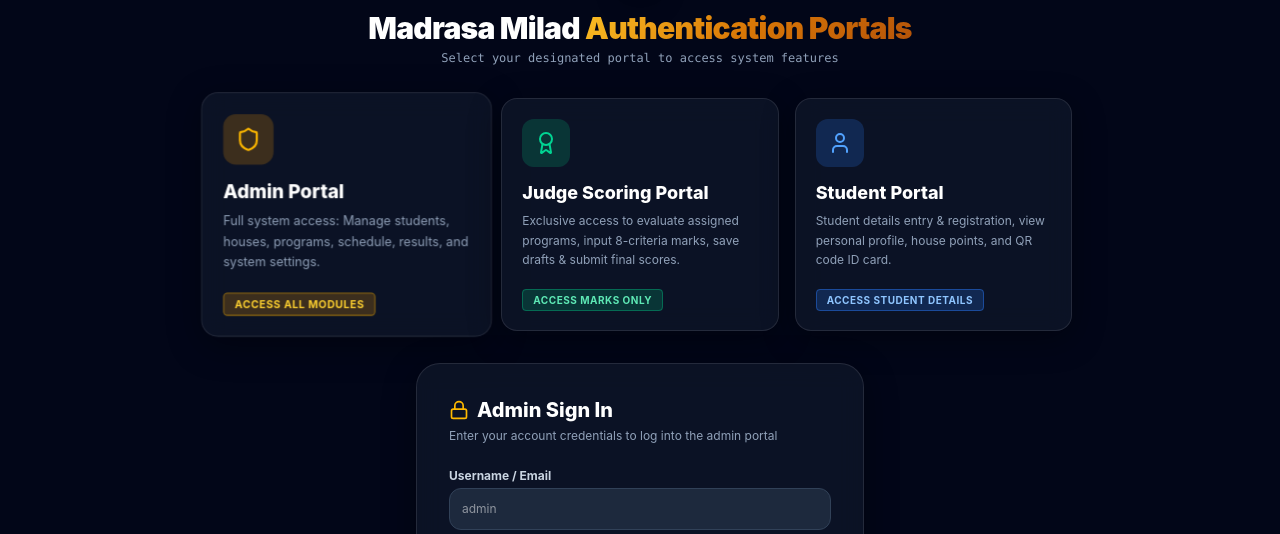
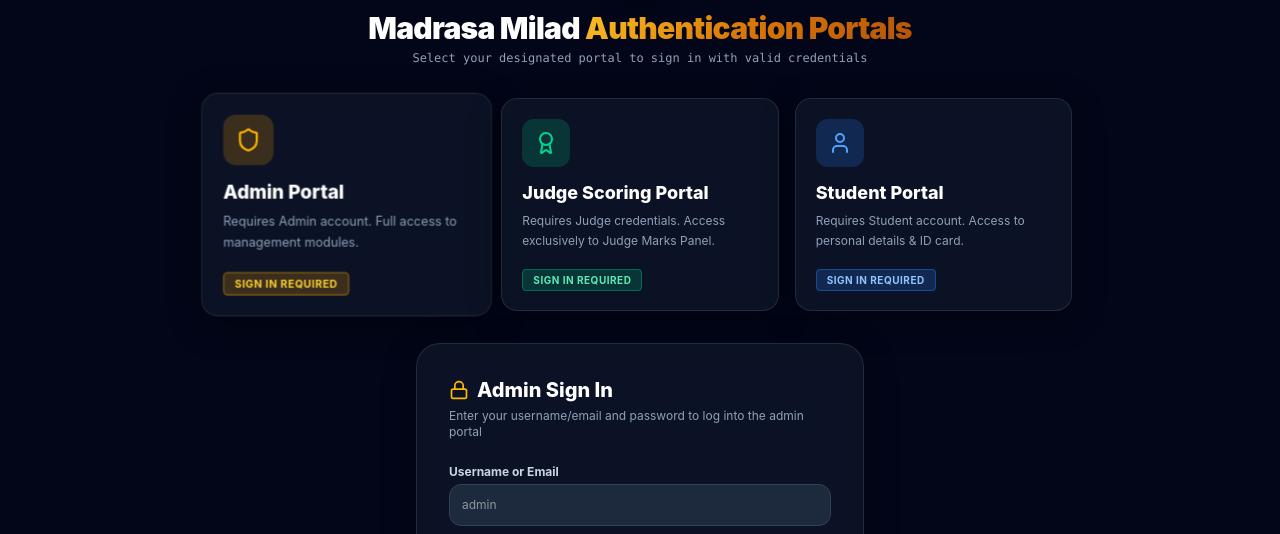
Before and after one commit to muhammedsameer05/site, a React app in the folder frontend/: page / in a window 1280 px wide. Both pictures are taken after a click on the button "Portal Login". Shown: the part 212-746 px from the top of the page. Built offline with nearby package versions, Linux system fonts and the light colour scheme; no server answers; the HTML template or start-up script is replaced by a standard one.

Commit message:
Completely remove all auto-login fallbacks and mandate password authentication

```diff
--- a/frontend/src/pages/LoginPage.jsx
+++ b/frontend/src/pages/LoginPage.jsx
@@ -1,9 +1,9 @@
 import React, { useState } from 'react';
-import { Shield, Award, User, Lock, ArrowRight, Sparkles, CheckCircle, UserPlus, BookOpen } from 'lucide-react';
+import { Shield, Award, User, Lock, ArrowRight, CheckCircle } from 'lucide-react';
 import { useAuth } from '../context/AuthContext';
 
 export default function LoginPage({ onLoginSuccess }) {
-  const { login, switchRole } = useAuth();
+  const { login } = useAuth();
   const [activePortal, setActivePortal] = useState('admin'); // 'admin', 'judge', 'student'
 
   const [credentials, setCredentials] = useState({
@@ -13,19 +13,15 @@ export default function LoginPage({ onLoginSuccess }) {
   const [errorMsg, setErrorMsg] = useState(null);
   const [loading, setLoading] = useState(false);
 
-  // Quick Demo Login Handler
-  const handleQuickLogin = (role) => {
-    switchRole(role);
-    if (onLoginSuccess) {
-      if (role === 'judge') onLoginSuccess('judge');
-      else if (role === 'student') onLoginSuccess('students');
-      else onLoginSuccess('dashboard');
-    }
-  };
-
-  // Form Submit Login Handler
+  // Strict Form Submit Login Handler
   const handleSubmit = (e) => {
     e.preventDefault();
+
+    if (!credentials.username.trim() || !credentials.password.trim()) {
+      setErrorMsg('Please enter both username/email and password.');
+      return;
+    }
+
     setLoading(true);
     setErrorMsg(null);
 
@@ -33,8 +29,8 @@ export default function LoginPage({ onLoginSuccess }) {
       method: 'POST',
       headers: { 'Content-Type': 'application/json' },
       body: JSON.stringify({
-        username: credentials.username || (activePortal === 'judge' ? 'judge1' : activePortal === 'student' ? 'student' : 'admin'),
-        password: credentials.password || 'password123'
+        username: credentials.username.trim(),
+        password: credentials.password.trim()
       })
     })
       .then(res => res.json())
@@ -45,16 +41,15 @@ export default function LoginPage({ onLoginSuccess }) {
         } else {
           login(data.user, data.token);
           if (onLoginSuccess) {
-            if (activePortal === 'judge') onLoginSuccess('judge');
-            else if (activePortal === 'student') onLoginSuccess('students');
+            if (data.user?.role === 'judge') onLoginSuccess('judge');
+            else if (data.user?.role === 'student') onLoginSuccess('students');
             else onLoginSuccess('dashboard');
           }
         }
       })
       .catch(() => {
         setLoading(false);
-        // Fallback for demo
-        handleQuickLogin(activePortal === 'judge' ? 'judge' : activePortal === 'student' ? 'student' : 'admin');
+        setErrorMsg('Unable to connect to login server. Please verify your credentials and try again.');
       });
   };
 
@@ -71,7 +66,7 @@ export default function LoginPage({ onLoginSuccess }) {
         <h1 className="text-3xl font-black text-white tracking-tight">
           Madrasa Milad <span className="gold-gradient-text">Authentication Portals</span>
         </h1>
-        <p className="text-xs text-slate-400 font-mono mt-1">Select your designated portal to access system features</p>
+        <p className="text-xs text-slate-400 font-mono mt-1">Select your designated portal to sign in with valid credentials</p>
       </div>
 
       {/* 3 Portal Selector Cards */}
@@ -79,7 +74,7 @@ export default function LoginPage({ onLoginSuccess }) {
 
         {/* Admin Portal Card */}
         <div
-          onClick={() => setActivePortal('admin')}
+          onClick={() => { setActivePortal('admin'); setErrorMsg(null); }}
           className={`glass-panel p-5 rounded-2xl border-2 cursor-pointer transition-all duration-300 ${
             activePortal === 'admin'
               ? 'border-amber-400 bg-emerald-950/40 shadow-2xl scale-105'
@@ -90,15 +85,15 @@ export default function LoginPage({ onLoginSuccess }) {
             <Shield className="w-6 h-6" />
           </div>
           <h3 className="text-lg font-extrabold text-white mb-1">Admin Portal</h3>
-          <p className="text-xs text-slate-400 mb-4 leading-relaxed">Full system access: Manage students, houses, programs, schedule, results, and system settings.</p>
+          <p className="text-xs text-slate-400 mb-4 leading-relaxed">Requires Admin account. Full access to management modules.</p>
           <span className="text-[10px] font-bold uppercase tracking-wider px-2.5 py-1 rounded bg-amber-500/20 text-amber-300 border border-amber-400/40">
-            Access All Modules
+            Sign In Required
           </span>
         </div>
 
         {/* Judge Portal Card */}
         <div
-          onClick={() => setActivePortal('judge')}
+          onClick={() => { setActivePortal('judge'); setErrorMsg(null); }}
           className={`glass-panel p-5 rounded-2xl border-2 cursor-pointer transition-all duration-300 ${
             activePortal === 'judge'
               ? 'border-amber-400 bg-emerald-950/40 shadow-2xl scale-105'
@@ -109,15 +104,15 @@ export default function LoginPage({ onLoginSuccess }) {
             <Award className="w-6 h-6" />
           </div>
           <h3 className="text-lg font-extrabold text-white mb-1">Judge Scoring Portal</h3>
-          <p className="text-xs text-slate-400 mb-4 leading-relaxed">Exclusive access to evaluate assigned programs, input 8-criteria marks, save drafts & submit final scores.</p>
+          <p className="text-xs text-slate-400 mb-4 leading-relaxed">Requires Judge credentials. Access exclusively to Judge Marks Panel.</p>
           <span className="text-[10px] font-bold uppercase tracking-wider px-2.5 py-1 rounded bg-emerald-500/20 text-emerald-300 border border-emerald-500/40">
-            Access Marks Only
+            Sign In Required
           </span>
         </div>
 
         {/* Student Portal Card */}
         <div
-          onClick={() => setActivePortal('student')}
+          onClick={() => { setActivePortal('student'); setErrorMsg(null); }}
           className={`glass-panel p-5 rounded-2xl border-2 cursor-pointer transition-all duration-300 ${
             activePortal === 'student'
               ? 'border-amber-400 bg-emerald-950/40 shadow-2xl scale-105'
@@ -128,9 +123,9 @@ export default function LoginPage({ onLoginSuccess }) {
             <User className="w-6 h-6" />
           </div>
           <h3 className="text-lg font-extrabold text-white mb-1">Student Portal</h3>
-          <p className="text-xs text-slate-400 mb-4 leading-relaxed">Student details entry & registration, view personal profile, house points, and QR code ID card.</p>
+          <p className="text-xs text-slate-400 mb-4 leading-relaxed">Requires Student account. Access to personal details & ID card.</p>
           <span className="text-[10px] font-bold uppercase tracking-wider px-2.5 py-1 rounded bg-blue-500/20 text-blue-300 border border-blue-500/40">
-            Access Student Details
+            Sign In Required
           </span>
         </div>
 
@@ -142,7 +137,7 @@ export default function LoginPage({ onLoginSuccess }) {
           <Lock className="w-5 h-5 text-amber-400" />
           <span className="capitalize">{activePortal} Sign In</span>
         </h2>
-        <p className="text-xs text-slate-400 mb-6">Enter your account credentials to log into the {activePortal} portal</p>
+        <p className="text-xs text-slate-400 mb-6">Enter your username/email and password to log into the {activePortal} portal</p>
 
         {errorMsg && (
           <div className="p-3 mb-4 rounded-xl bg-red-950 text-red-300 border border-red-500/40 text-xs font-bold">
@@ -153,7 +148,7 @@ export default function LoginPage({ onLoginSuccess }) {
         <form onSubmit={handleSubmit} className="space-y-4 text-xs">
           <div>
             <label className="block text-slate-300 font-bold mb-1">
-              {activePortal === 'judge' ? 'Judge Code / Email' : activePortal === 'student' ? 'Student ID / Email' : 'Username / Email'}
+              Username or Email
             </label>
             <input
               type="text"
@@ -180,24 +175,12 @@ export default function LoginPage({ onLoginSuccess }) {
           <button
             type="submit"
             disabled={loading}
-            className="w-full py-3 rounded-xl bg-gradient-to-r from-amber-500 to-amber-600 hover:brightness-110 text-slate-950 font-black text-sm shadow-lg shadow-amber-500/20 transition flex items-center justify-center space-x-2"
+            className="w-full py-3 rounded-xl bg-gradient-to-r from-amber-500 to-amber-600 hover:brightness-110 text-slate-950 font-black text-sm shadow-lg shadow-amber-500/20 transition flex items-center justify-center space-x-2 disabled:opacity-50"
           >
-            <span>{loading ? 'Authenticating...' : `Enter ${activePortal.toUpperCase()} Portal`}</span>
+            <span>{loading ? 'Authenticating Credentials...' : `Sign In to ${activePortal.toUpperCase()} Portal`}</span>
             <ArrowRight className="w-4 h-4" />
           </button>
         </form>
-
-        {/* Quick Demo Access Button */}
-        <div className="mt-6 pt-4 border-t border-slate-800 text-center">
-          <span className="text-[11px] text-slate-400 block mb-2 font-mono">Or use 1-click Demo Login for testing:</span>
-          <button
-            onClick={() => handleQuickLogin(activePortal === 'judge' ? 'judge' : activePortal === 'student' ? 'student' : 'admin')}
-            className="w-full py-2.5 rounded-xl glass-panel text-amber-300 hover:text-white border border-amber-400/30 text-xs font-bold transition flex items-center justify-center space-x-2"
-          >
-            <Sparkles className="w-4 h-4 text-amber-400" />
-            <span>Launch Demo {activePortal.toUpperCase()} Session</span>
-          </button>
-        </div>
 
       </div>
 
```
